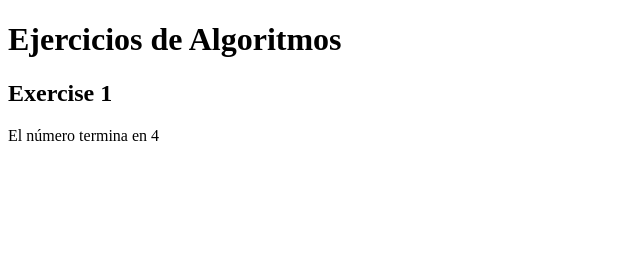
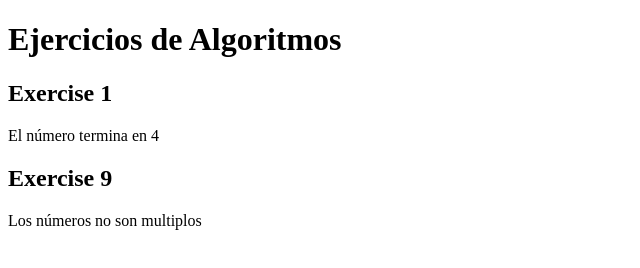
Before and after one commit to andresbolivar07/Practicas_js, a plain HTML site: page Ejercicios_Laboratoria/algoritmos.html in a window 1280 px wide. Shown: the whole page, without its empty margins (0-640 px from the left). Drawn offline with Linux system fonts and the light colour scheme.

Commit message:
feat: exercise 9

```diff
--- a/Ejercicios_Laboratoria/algoritmos.html
+++ b/Ejercicios_Laboratoria/algoritmos.html
@@ -10,6 +10,8 @@
     <h1>Ejercicios de Algoritmos</h1>
     <h2>Exercise 1</h2>
     <div id="exercise1"></div>
+    <h2>Exercise 9</h2>
+    <div id="exercise9"></div>
 
 </body>
 <script>
@@ -27,9 +29,27 @@
     }else{
         return "Este núnero no termina en 4";
     }
-
 }
 const result = document.getElementById("exercise1");
 result.innerHTML = compDigits(44);
+
+// Leer un númeri de dos dígitos y determinar si un dígito es multiplo del otro.
+
+const multiNums = (numb) => {
+
+    if (numb >= 10 && numb <= 99){
+        const numb1 =  parseInt(numb /10);
+        const numb2 = numb % 10;
+        if (numb1 % numb2 === 0) {
+            return "Los números son multiplos";
+        }else {
+            return "Los números no son multiplos";
+        }
+    }
+        return "El número no tiene dos dígitos";
+}
+const result2 = document.getElementById("exercise9");
+result2.innerHTML = multiNums(92);
+
 </script>
 </html>
```
